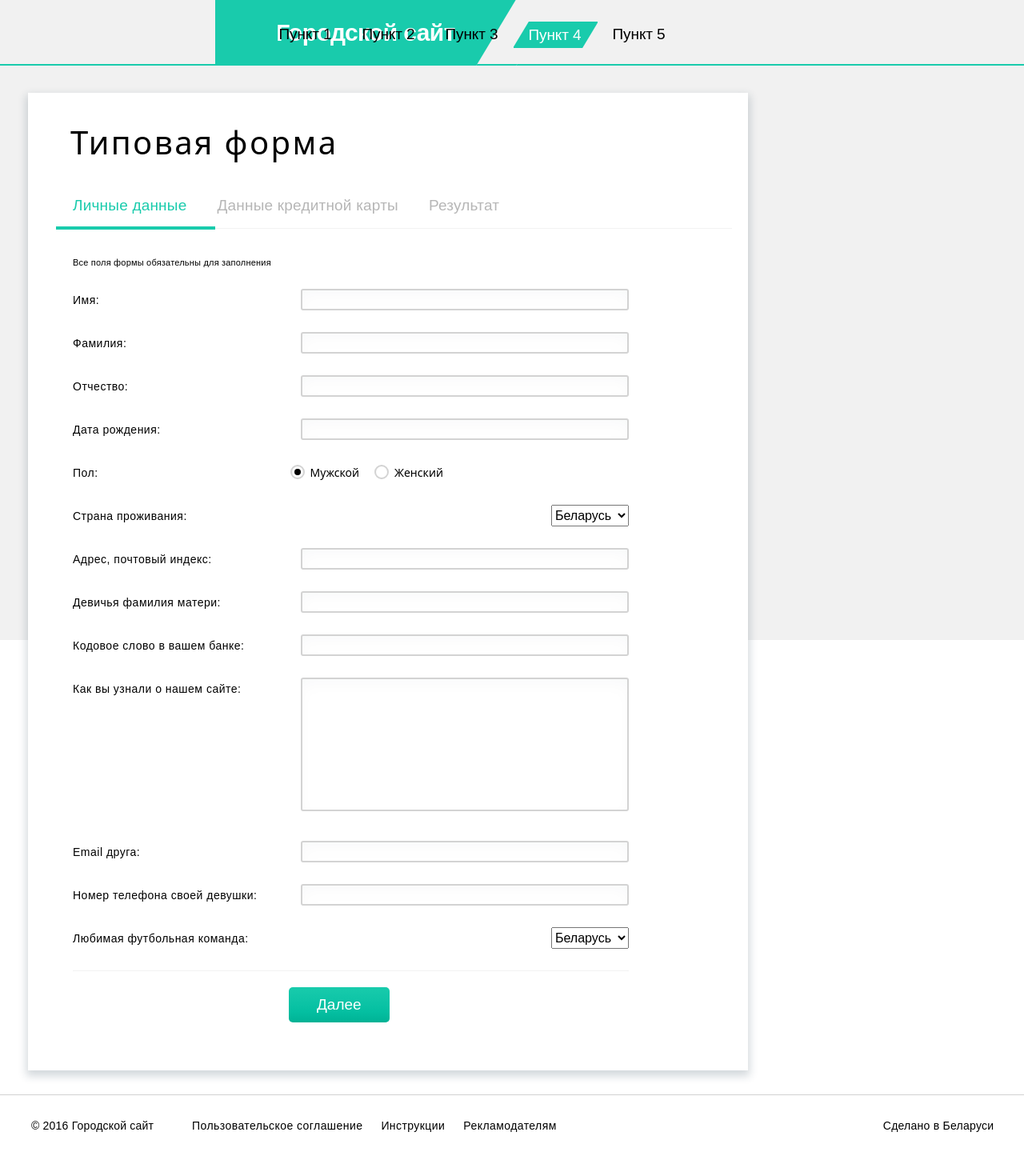
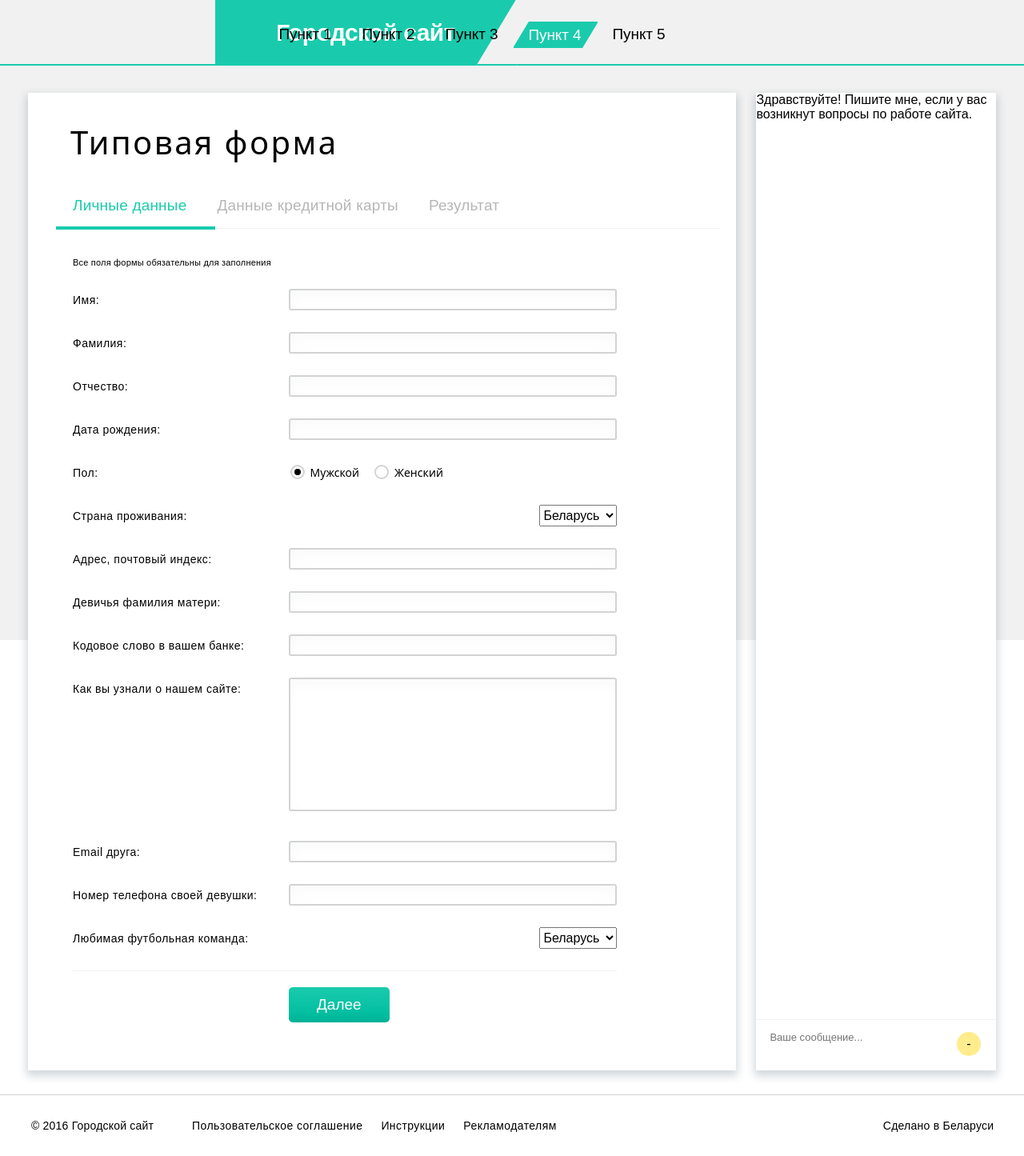
Before and after one commit to JimakPasha/registrations-users, a React app: page /personal-data in a window 1280 px wide. Shown: the whole page at 80% size. Built offline with nearby package versions, Linux system fonts and the light colour scheme; the HTML template or start-up script is replaced by a standard one.

Commit message:
feat: add chat

```diff
--- /dev/null
+++ b/src/components/Chat/Chat.js
@@ -0,0 +1,61 @@
+import React, { useState, useEffect } from 'react';
+import { nanoid } from 'nanoid';
+import messagesOperator from '../../mocks/messagesOperator';
+import './Chat.scss';
+
+const Chat = () => {
+  const [messageUser, setMessageUser] = useState('');
+  const [messagesHistory, setMessagesHistory] = useState([]);
+
+  const randomizerIndex = () => {
+    const index = Math.floor(Math.random() * messagesOperator.length);
+    if (index === 0) {
+      return index + 1;
+    }
+    return index;
+  };
+
+  useEffect(() => {
+    setMessagesHistory((prev) => [...prev, messagesOperator[0]]);
+  }, []);
+
+  const handleSubmit = (e) => {
+    e.preventDefault();
+    setMessagesHistory((prev) => [...prev, messageUser]);
+    setMessageUser('');
+    setTimeout(() => {
+      setMessagesHistory((prev) => [
+        ...prev,
+        messagesOperator[randomizerIndex()],
+      ]);
+    }, 1000);
+  };
+
+  return (
+    <div className="chat box">
+      <ul className="chat__list-messages">
+        {messagesHistory.map((item) => {
+          const id = nanoid();
+          return (
+            <li className="chat__list-item" key={id}>
+              {item}
+            </li>
+          );
+        })}
+      </ul>
+      <form className="chat__form" onSubmit={handleSubmit}>
+        <textarea
+          className="chat__form-textarea"
+          placeholder="Ваше сообщение..."
+          value={messageUser}
+          onChange={(e) => setMessageUser(e.target.value)}
+        />
+        <button className="chat__form-btn" type="submit">
+          -
+        </button>
+      </form>
+    </div>
+  );
+};
+
+export default Chat;
--- /dev/null
+++ b/src/components/Chat/Chat.scss
@@ -0,0 +1,33 @@
+.chat {
+  width: 305px;
+  position: relative;
+
+  &__form {
+    width: 100%;
+    position: absolute;
+    bottom: 0;
+  }
+
+  &__form-textarea {
+    width: 100%;
+    height: 60px;
+    border: none;
+    border-top: 1px solid #f2f2f2;
+    padding: 14px 65px 10px 17px;
+    font-size: 13px;
+    resize: none;
+  }
+
+  &__form-btn {
+    padding: 0;
+    border: none;
+    width: 30px;
+    height: 30px;
+    border-radius: 50%;
+    background-color: #ffed8d;
+    position: absolute;
+    bottom: 18px;
+    right: 19px;
+    cursor: pointer;
+  }
+}
--- /dev/null
+++ b/src/mocks/messagesOperator.js
@@ -0,0 +1,8 @@
+const messagesOperator = [
+  'Здравствуйте! Пишите мне, если у вас возникнут вопросы по работе сайта.',
+  'Вопросов точно нет?',
+  'Вопросов нет, или вы стесняетесь?',
+  'Супер классное приложение, правда?',
+];
+
+export default messagesOperator;
--- a/src/pages/RegistrationPage/RegistrationPage.js
+++ b/src/pages/RegistrationPage/RegistrationPage.js
@@ -1,5 +1,6 @@
 import React from 'react';
 import PersonRegistrationPage from '../PersonRegistrationPage/PersonRegistrationPage';
+import Chat from '../../components/Chat/Chat';
 import './RegistrationPage.scss';
 
 const RegistrationPage = () => {
@@ -33,6 +34,7 @@ const RegistrationPage = () => {
         </div>
         <PersonRegistrationPage />
       </div>
+      <Chat />
     </div>
   );
 };
```
